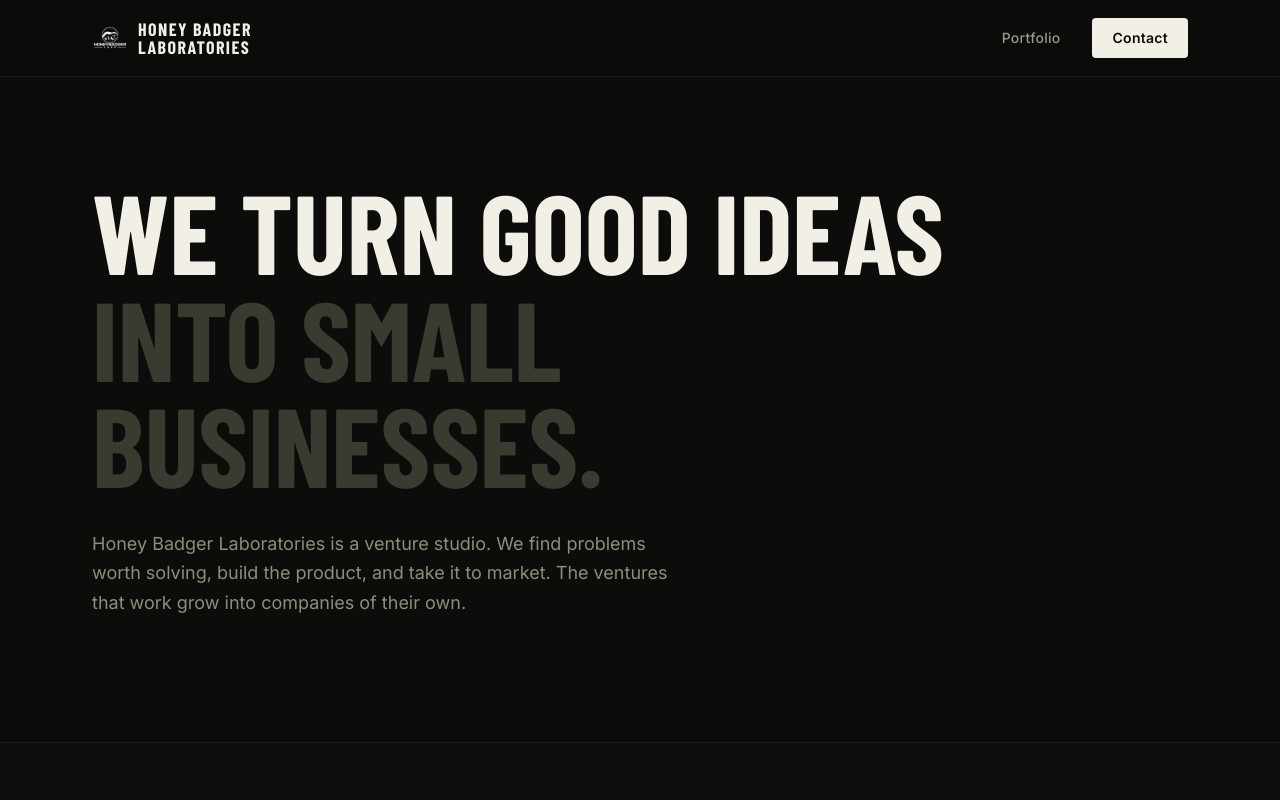
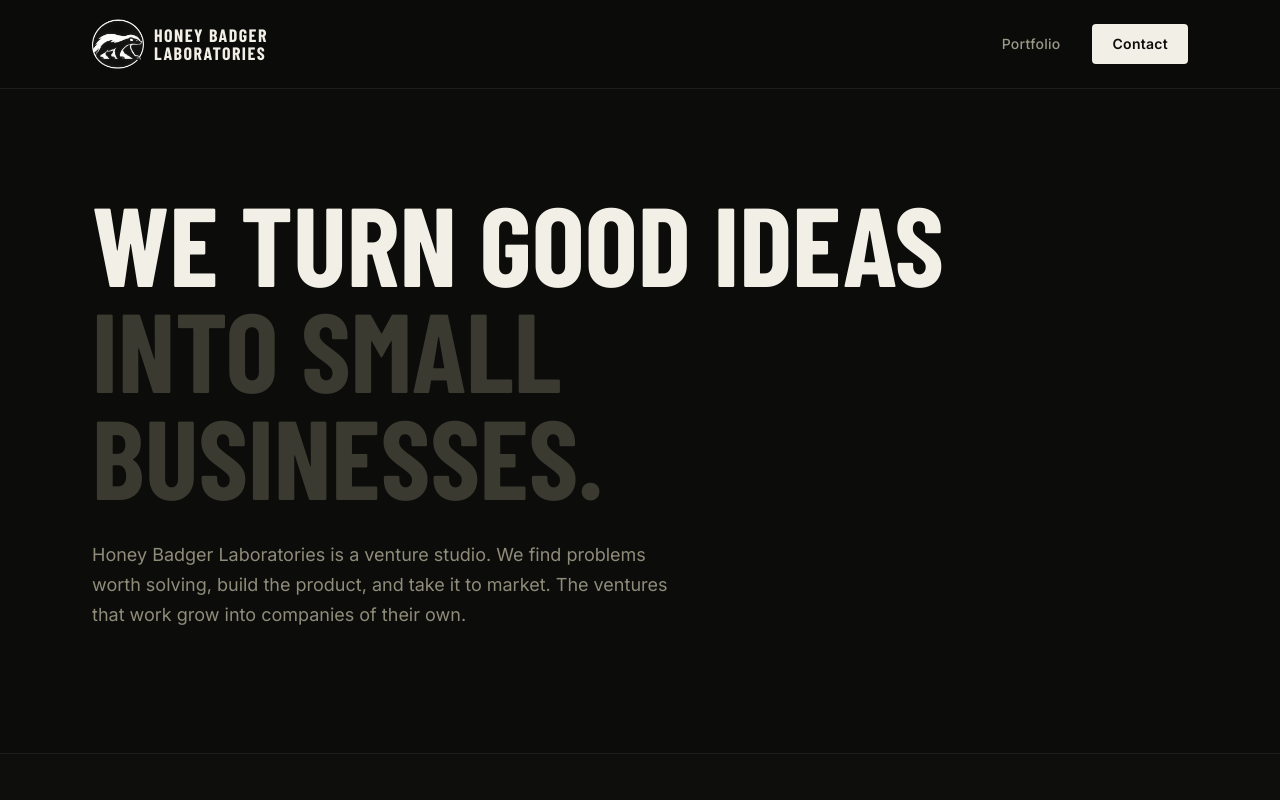
Before and after one commit to HoneyBadger-Labs/Main-Website, a plain HTML site: page index.html in a window 1280 px wide. Shown: the top 800 px of the page. Drawn offline with nearby package versions, Linux system fonts and the light colour scheme; a web font is replaced by a local one.

Commit message:
Header: larger badger mark, cropped to the badger circle
The old 36px mark shrank the full logo (badger plus wordmark) into the box,
so the badger was barely visible. Use a badger-only crop at 52px; the file
drops from 1.4 MB to 54 KB.

Co-Authored-By: Claude Opus 5.5 <noreply@anthropic.com>

```diff
--- a/index.html
+++ b/index.html
@@ -21,7 +21,7 @@ a{color:inherit;text-decoration:none}
 .nav{position:sticky;top:0;z-index:100;border-bottom:1px solid #1E1E1A;background:rgba(12,12,11,0.95);backdrop-filter:blur(8px)}
 .nav-inner{max-width:1160px;margin:0 auto;padding:18px 32px;display:flex;align-items:center;justify-content:space-between;gap:24px}
 .nav-logo{display:flex;align-items:center;gap:10px}
-.nav-logo-mark{width:36px;height:36px;object-fit:contain}
+.nav-logo-mark{width:52px;height:52px;object-fit:contain}
 .nav-wordmark{font-family:'Barlow Condensed',sans-serif;font-weight:800;font-size:18px;letter-spacing:0.08em;text-transform:uppercase;line-height:1}
 
 /* BRAND SECTION */
@@ -112,7 +112,7 @@ a{color:inherit;text-decoration:none}
 <nav class="nav">
   <div class="nav-inner">
     <a href="#top" class="nav-logo" aria-label="Honey Badger Laboratories home">
-      <img src="/images/hbl-mark-white.png" alt="HBL mark" class="nav-logo-mark">
+      <img src="/images/hbl-badger-mark.png" alt="HBL mark" class="nav-logo-mark" width="52" height="52">
       <span class="nav-wordmark">Honey Badger<br>Laboratories</span>
     </a>
     <div class="nav-links">
```
Also changed, not shown: images/hbl-badger-mark.png (added).
